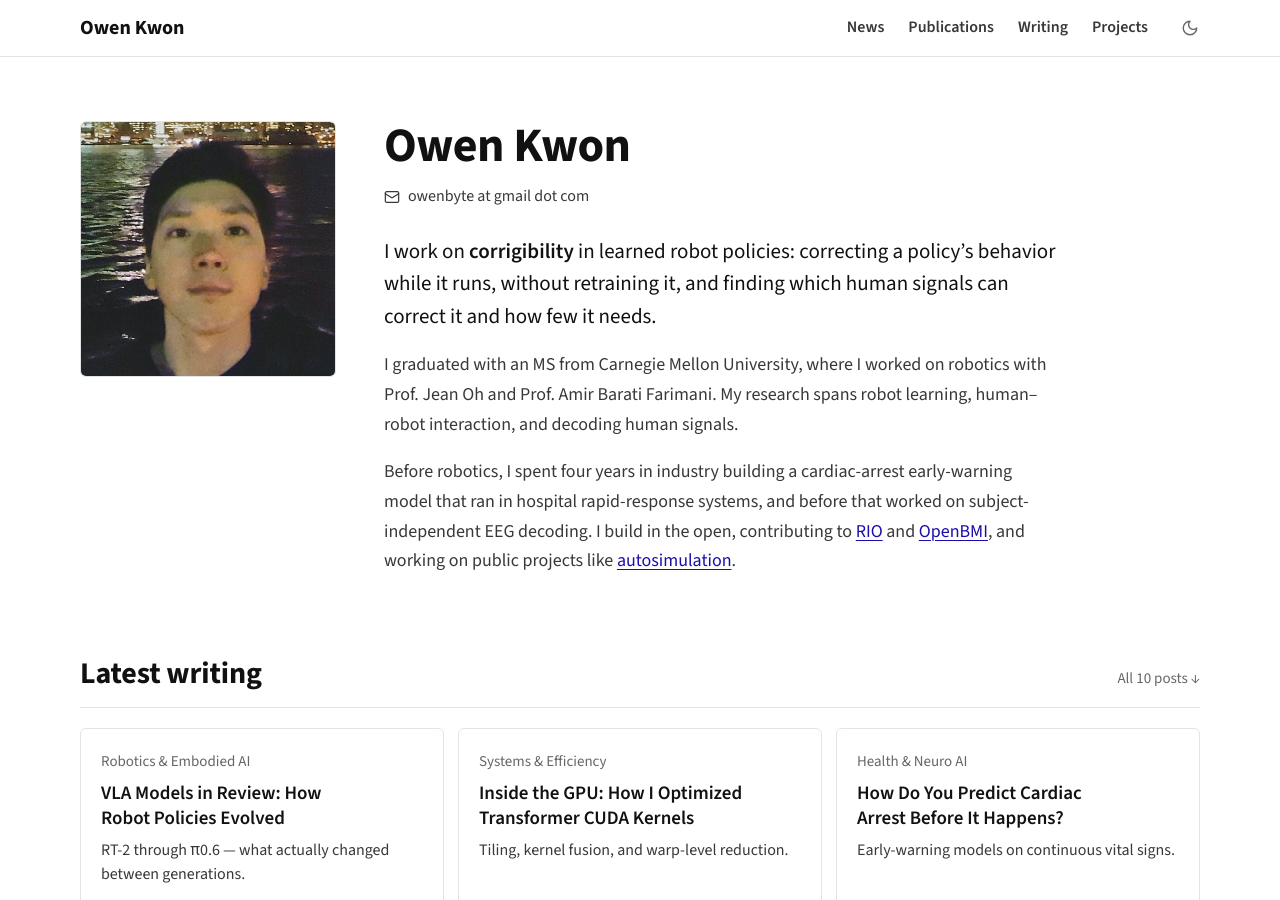
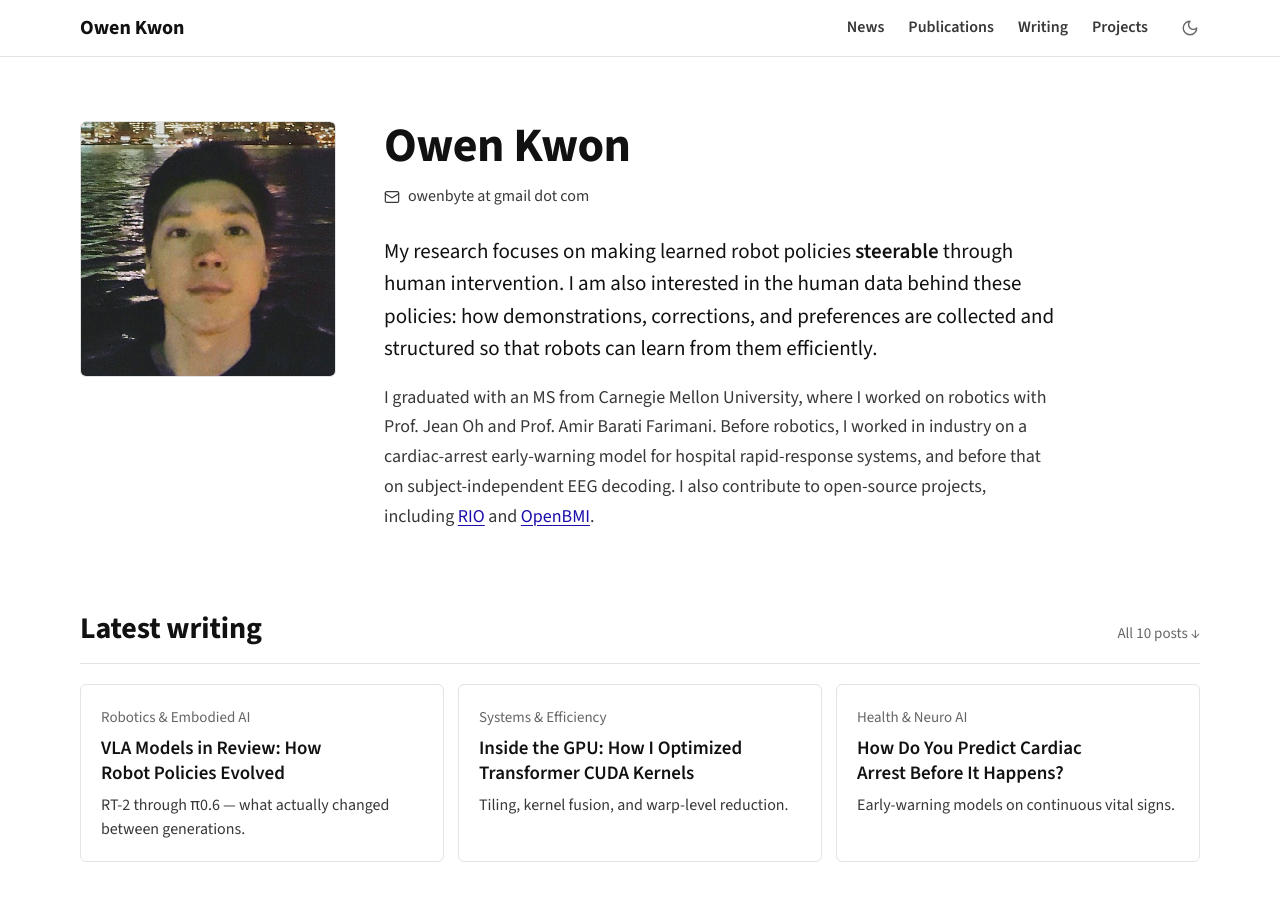
Before and after one commit to owenkgit/owenkgit.github.io, a Jekyll site: the page built from index.md, in a window 1280 px wide and 900 px high. Built offline with Jekyll 4.4.1, drawn with Linux system fonts in a browser that asks for light colours.

Commit message:
Rewrite bio around steerable robot policies and human data

```diff
--- a/_config.yml
+++ b/_config.yml
@@ -1,8 +1,8 @@
 # Site ------------------------------------------------------------------------
 title: Owen Kwon
 description: >-
-  Owen Kwon works on corrigibility in learned robot policies: correcting a
-  policy's behavior while it runs, without retraining. MS, Carnegie Mellon University.
+  Owen Kwon's research focuses on making learned robot policies steerable
+  through human intervention, and on the human data behind them.
 url: https://owenkgit.github.io
 lang: en
 author: Owen Kwon
--- a/index.md
+++ b/index.md
@@ -2,9 +2,7 @@
 layout: home
 ---
 
-I work on **corrigibility** in learned robot policies: correcting a policy's behavior while it runs, without retraining it, and finding which human signals can correct it and how few it needs.
+My research focuses on making learned robot policies **steerable** through human intervention. I am also interested in the human data behind these policies: how demonstrations, corrections, and preferences are collected and structured so that robots can learn from them efficiently.
 {: .lead}
 
-I graduated with an MS from Carnegie Mellon University, where I worked on robotics with Prof. Jean Oh and Prof. Amir Barati Farimani. My research spans robot learning, human–robot interaction, and decoding human signals.
-
-Before robotics, I spent four years in industry building a cardiac-arrest early-warning model that ran in hospital rapid-response systems, and before that worked on subject-independent EEG decoding. I build in the open, contributing to [RIO](https://robot-i-o.github.io/) and [OpenBMI](https://github.com/PatternRecognition/OpenBMI), and working on public projects like [autosimulation](https://github.com/owenk3/autosimulation).
+I graduated with an MS from Carnegie Mellon University, where I worked on robotics with Prof. Jean Oh and Prof. Amir Barati Farimani. Before robotics, I worked in industry on a cardiac-arrest early-warning model for hospital rapid-response systems, and before that on subject-independent EEG decoding. I also contribute to open-source projects, including [RIO](https://robot-i-o.github.io/) and [OpenBMI](https://github.com/PatternRecognition/OpenBMI).
```
Also changed, not shown: static/media/og.jpg.
